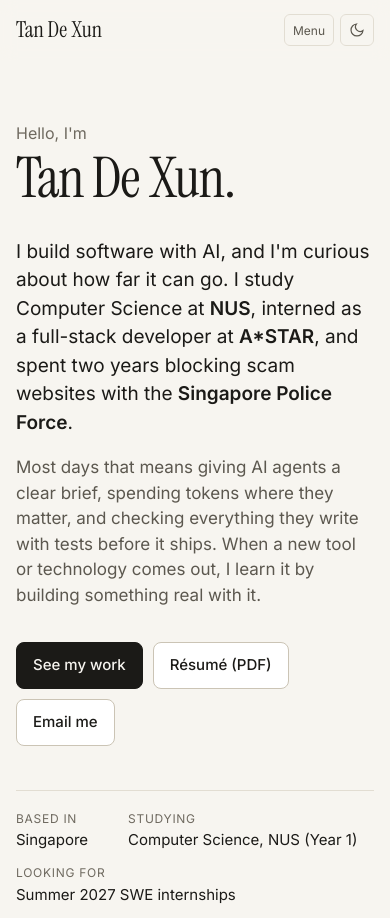
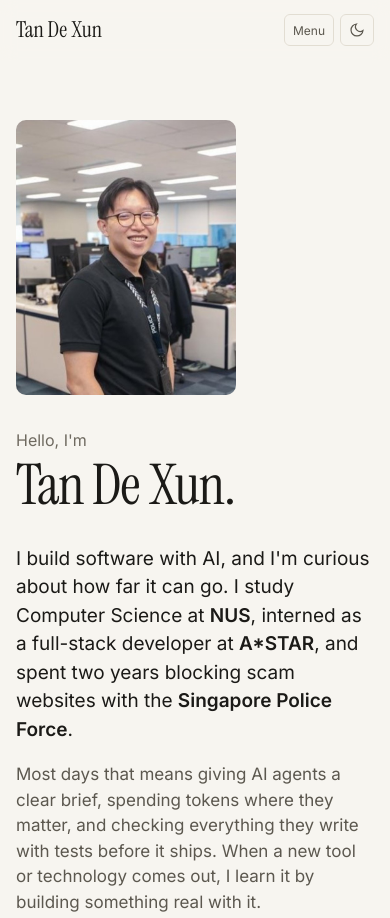
Before and after one commit to tandx28/tandx28.github.io, an Astro site: page / in a window 390 px wide. Shown: the top 918 px of the page. Built offline with nearby package versions, Linux system fonts and the light colour scheme; Astro itself is replaced by a stand-in of ours.

Commit message:
Add a portrait to the introduction
Co-Authored-By: Claude Opus 5.5 <noreply@anthropic.com>

```diff
--- a/src/components/Hero.astro
+++ b/src/components/Hero.astro
@@ -1,8 +1,12 @@
 ---
+import { Image } from 'astro:assets';
 import { profile } from '../data/profile';
+import headshot from '../assets/photos/headshot.jpg';
 ---
 
 <header class="hero container" id="top">
+  <div class="grid">
+  <div class="copy">
   <p class="hello" data-reveal>Hello, I'm</p>
   <h1 data-reveal style="--i:1">Tan De Xun.</h1>
   <p class="intro" data-reveal style="--i:2">
@@ -25,12 +29,46 @@ import { profile } from '../data/profile';
     <li><span>Studying</span>Computer Science, NUS (Year 1)</li>
     <li><span>Looking for</span>Summer 2027 SWE internships</li>
   </ul>
+  </div>
+  <figure class="portrait" data-reveal style="--i:2">
+    <Image src={headshot} alt="Tan De Xun smiling in an open-plan office" widths={[320, 480, 640]} sizes="(max-width: 860px) 60vw, 320px" format="webp" quality={80} loading="eager" fetchpriority="high" class="portrait-img" />
+  </figure>
+  </div>
 </header>
 
 <style>
   .hero {
     padding-top: clamp(120px, 16vw, 180px);
     padding-bottom: clamp(56px, 8vw, 96px);
+  }
+  .grid {
+    display: grid;
+    grid-template-columns: 1fr 300px;
+    gap: clamp(32px, 6vw, 72px);
+    align-items: start;
+  }
+  .copy {
+    min-width: 0;
+  }
+  .portrait {
+    margin: 52px 0 0;
+  }
+  .portrait :global(.portrait-img) {
+    width: 100%;
+    aspect-ratio: 4 / 5;
+    object-fit: cover;
+    object-position: 45% 30%;
+    border-radius: 10px;
+  }
+  @media (max-width: 860px) {
+    .grid {
+      grid-template-columns: 1fr;
+    }
+    .portrait {
+      order: -1;
+      margin: 0;
+      width: min(220px, 60vw);
+    }
   }
   .hello {
     margin: 0 0 6px;
```
Also changed, not shown: src/assets/photos/headshot.jpg (added).
